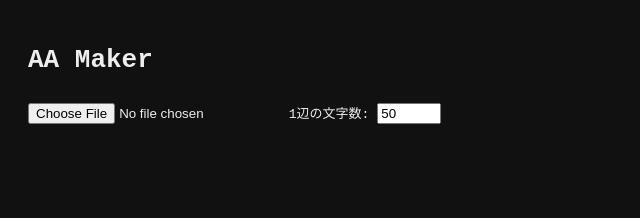
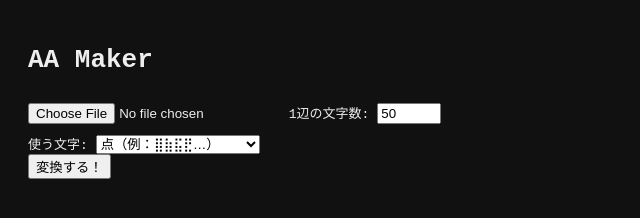
Before and after one commit to kotaaaaaaaa12/AA-maker, a plain HTML site: page index.html in a window 1280 px wide. Shown: the whole page, without its empty margins (0-640 px from the left). Drawn offline with Linux system fonts and the light colour scheme.

Commit message:
Update index.html

```diff
--- a/index.html
+++ b/index.html
@@ -7,11 +7,29 @@
 </head>
 <body>
   <h1>AA Maker</h1>
+
   <input type="file" id="upload" accept="image/*" />
+
   <label for="size">1辺の文字数:</label>
   <input type="number" id="size" value="50" min="10" max="200" />
+
+  <br>
+
+  <label for="charset">使う文字:</label>
+  <select id="charset">
+    <option value="dots">点（例：⣿⣷⣯⣟…）</option>
+    <option value="numbers">数字（0-9）</option>
+    <option value="alpha">アルファベット（A-Z）</option>
+    <option value="kana">カタカナ（アイウ…）</option>
+    <option value="hiragana">ひらがな（あいう…）</option>
+    <option value="kanji">漢字（日月火水…）</option>
+  </select>
+
+  <br>
+
+  <button id="convert">変換する！</button>
+
   <pre id="ascii-art"></pre>
-
   <canvas id="canvas" style="display:none;"></canvas>
 
   <script src="main.js"></script>
```
